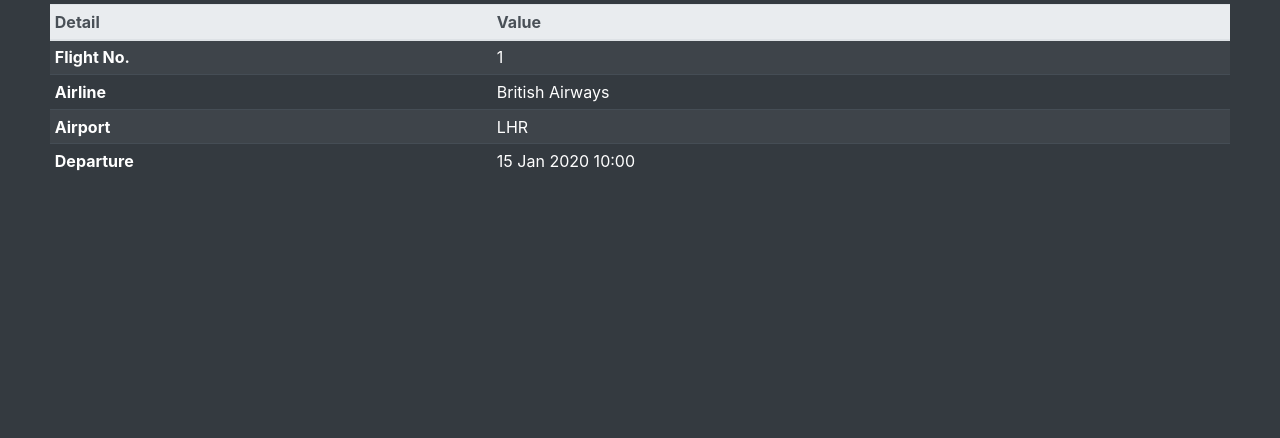
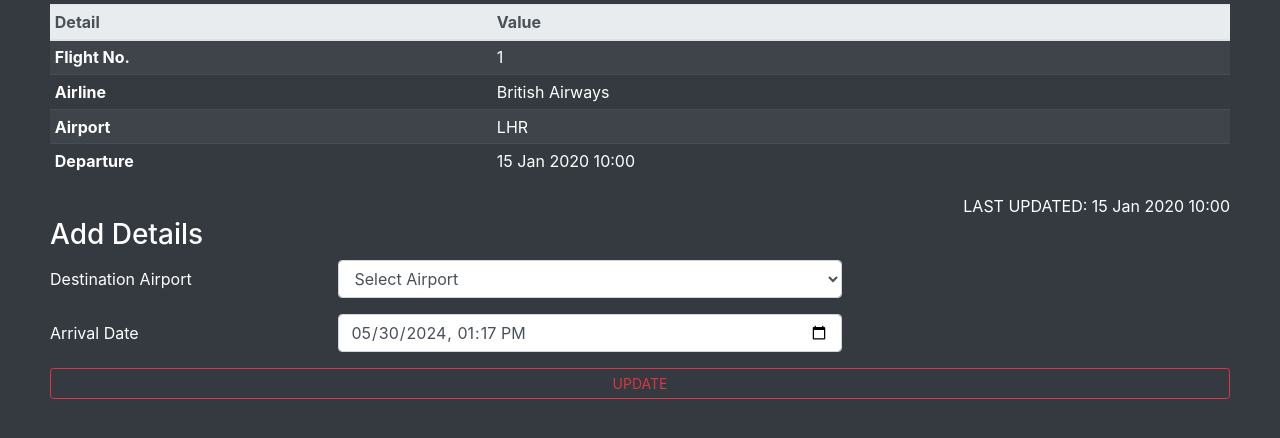
Before and after one commit to Dinssa/mongoose-flights, a Node server app: page /flights/600000000000000000000001 in a window 1280 px wide. Shown: the part 198-636 px from the top of the page. Run offline with Node 20, Linux system fonts and the light colour scheme; tables that the repository leaves empty hold one stand-in row (values such as "Sample post"); some libraries are stand-ins or nearby versions.

Commit message:
Add details form on individual flight page

```diff
--- a/controllers/flights.js
+++ b/controllers/flights.js
@@ -21,6 +21,8 @@ async function index(req, res) {
 
 async function show(req, res) {
     const flight = await Flight.findById(req.params.id);
+    const { departs : dt } = new Flight(); // TODO: Change this to default arrival date in destination schema
+    const defaultDate = moment(dt).format('yyyy-MM-DDTHH:mm');
     res.render('flights/show', {
         title: 'Flight Details',
         flight,
@@ -28,12 +30,12 @@ async function show(req, res) {
             { link: 'flights', title: 'All Flights'},
             { link: 'flights/new', title: 'Add Flight' },
         ],
-        currentDate: new Date()
+        currentDate: new Date(),
+        defaultDate
     });
 }
 
 async function newFlight(req, res) {
-    // TODO: set default time to 24hrs format
     const { departs : dt } = new Flight();
     const defaultDate = moment(dt).format('yyyy-MM-DDTHH:mm');
     res.render('flights/new', {
--- a/views/flights/show.ejs
+++ b/views/flights/show.ejs
@@ -27,6 +27,38 @@
             </tr>
         </tbody>
     </table>
+    <div class="text-white text-right">
+        <span>LAST UPDATED: <%= moment(flight.updatedAt).format("DD MMM YYYY HH:mm") %></span>
+    </div>
+</div>
+
+<div class="update">
+    <form id="update" action="/flights/<%= flight._id %>/destination" method="POST">
+        <h3 class="text-white">Add Details</h3>
+        <div class="form-group row">
+            <label class="col-form-label col-sm-3 text-white">
+                Destination Airport
+            </label>
+            <select name="airport" class="form-control col-sm-5" required>
+                <option value="">Select Airport</option>
+                <option value="LHR">LHR</option>
+                <option value="LGW">LGW</option>
+                <option value="CDG">CDG</option>
+                <option value="AMS">AMS</option>
+                <option value="FRA">FRA</option>
+                <option value="FCO">FCO</option>
+                <option value="DUB">DUB</option>
+                <option value="JFK">JFK</option>
+            </select>
+        </div>
+        <div class="form-group row">
+            <label class="col-form-label col-sm-3 text-white">
+                Arrival Date
+            </label>
+            <input type="datetime-local" name="arrival" value="<%= defaultDate %>" class="form-control col-sm-5"/>
+        </div>
+        <button class="btn btn-outline-danger btn-sm">UPDATE</button>
+    </form>
 </div>
 
 
```
